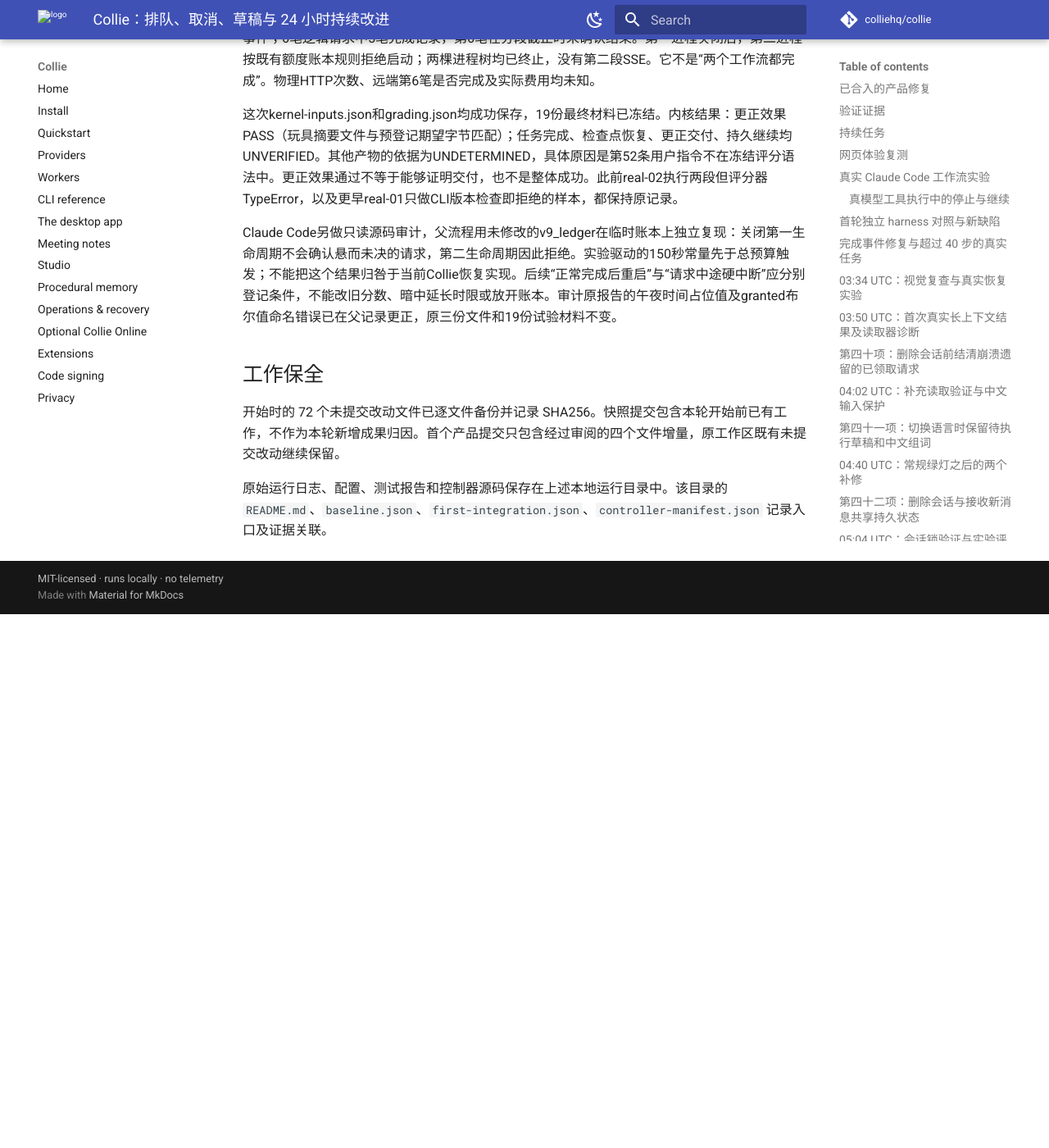
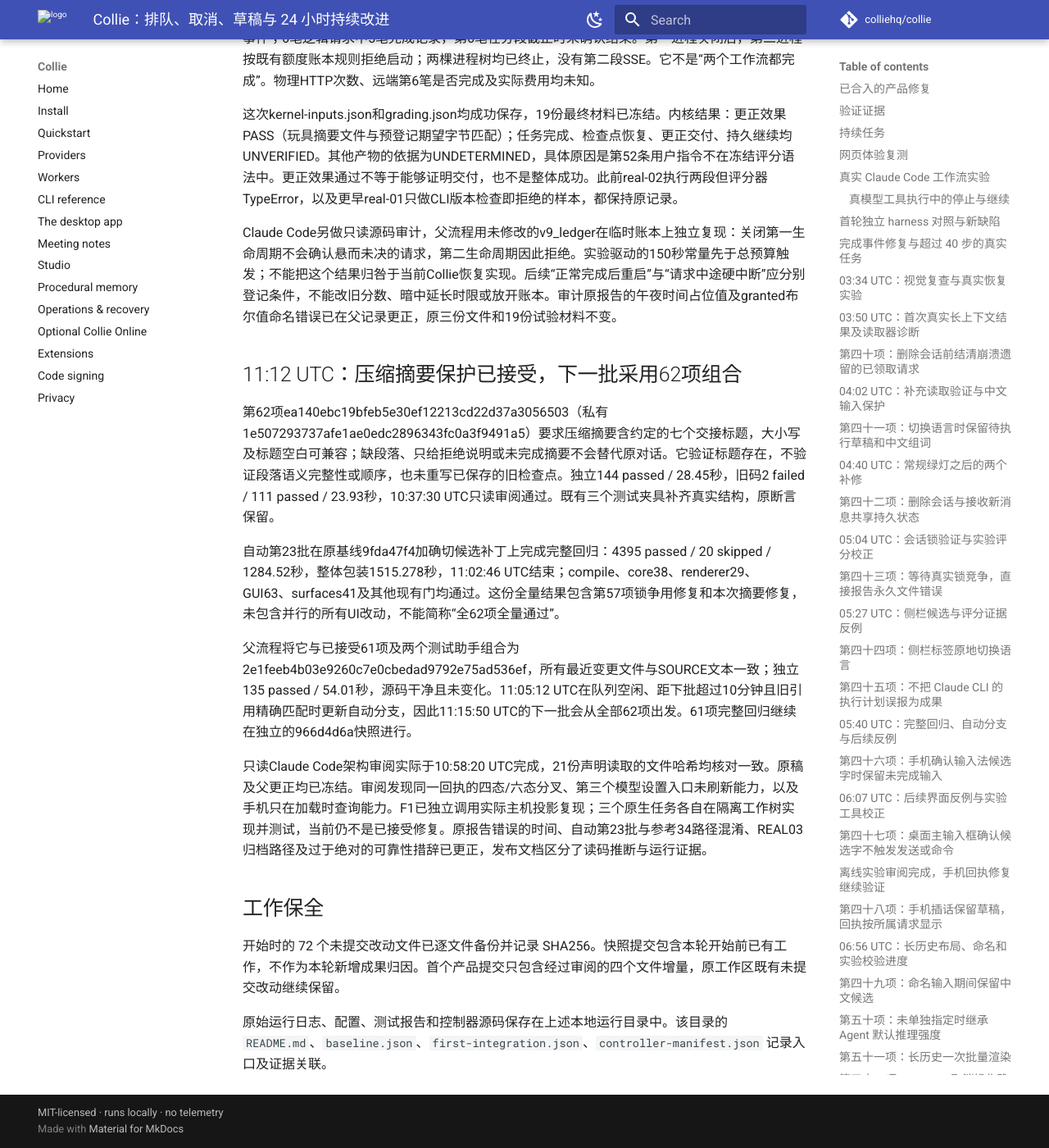
Before and after one commit to colliehq/collie, an MkDocs documentation site: the page built from docs/product-evolution-2026-09-13.md, in a window 1280 px wide and 1400 px high, scrolled down 49733 px. Shown: the whole window at 82% size. Built offline with MkDocs 1.6.1 and Material for MkDocs 9.7.7, drawn with Linux system fonts in a browser that asks for light colours; comment, search, counter and statistics services are not loaded; before the commit the page ends 50482 px from its top, so only the background shows below that; some of the changed text lies outside the part shown.

Commit message:
docs: record compaction acceptance and concrete workflow audit findings

```diff
--- /dev/null
+++ b/docs/product-architecture-review-2026-09-14.md
@@ -0,0 +1,42 @@
+# Collie 日常工作流与架构复核
+
+审阅基线为已接受的61项修复组合 `966d4d6a37582b428557b23bd2bf03a14018bfaf`。Claude Code 对21份相关源码或测试做了有范围的阅读；大型模块按入口和状态转换检查，没有宣称读完全部仓库，也没有在此次审阅中执行测试。原报告与文件哈希已冻结，推断、独立复现、修复和回归结果分别记录。
+
+## 产品判断
+
+当前最值得继续改善的是同一条用户意图经过不同入口后，状态是否仍然一致。队列接受时冻结配置、会话执行租约、持久输入对账和明确的停止原因，已经构成可靠工作的基础。最近发现的普通路径问题集中在重复实现：界面认为检查“无法确认”，下一轮模型却收到“失败”；通过选择器换模型会刷新能力，通过设置面板换模型却不会。
+
+这些分叉会让用户反复刷新页面、重选配置，或让 agent 修理没有证据表明存在的错误。统一状态判定和成功后的更新入口，比整体推倒架构更直接地改善使用体验。
+
+## 已有机制与实际边界
+
+| 工作流 | 当前机制 | 边界 |
+| --- | --- | --- |
+| 排队后再修改设置 | 接受请求时冻结运行预算和能力配置；运行时仍校验撤销的能力 | 冻结不代表忽略后续撤销，也不授予新权限 |
+| 多入口打开同一会话 | 读盘前取得执行租约；在租约下重读会话 | 是防止互相覆盖的机制，不能推导为任何崩溃下都不会丢失数据 |
+| 崩溃后恢复输入 | 根据持久日志确认已投递输入，剩余输入才释放回队列 | 无法确认外部动作是否执行时仍保留恢复栅栏 |
+| 可选步骤走不通 | 与任务声明一致的非必需步骤可以记录后跳过 | 必须继续独立工作并说明遗漏；不能把主要目标静默放弃 |
+| 长任务继续执行 | 普通交互不使用固定40轮停止；停止原因结构化记录 | 显式预算、模型调用上限、取消、权限和连续无进展仍会停止任务 |
+
+## 本次发现
+
+| 编号 | 用户触发 | 审阅时的结论 | 后续验证 |
+| --- | --- | --- | --- |
+| F1 | 上次主机检查超时，或命令退出0但无法绑定当前文件，然后继续对话 | `run_ownership` 的四态分类把二者投影成 FAILED | 父流程已直接调用实际投影复现；单独的 Claude Code 修复任务负责真实会话到下一轮模型输入的测试 |
+| F2 | 在设置面板保存 MODEL 或 PROVIDER | 只重载目录，未刷新运行能力 | 单独的 Claude Code 任务用实际设置界面与受控HTTP答复复现和修复 |
+| F3 | 桌面换模型，手机页面保持打开 | 手机运行能力仅在加载时查询 | 单独的 Claude Code 任务验证打开选项及返回页面时的刷新和旧答复保护 |
+| F4 | 给移动端状态映射传入 constructor 等非支持字段 | 部分普通对象查找缺少自有属性检查 | 低优先级加固；第一方状态词表不生成这些字段，未计为普通路径故障 |
+
+F1的“命令通过但无法确认”取决于检查是否改变被指纹记录的工作区，或存在其他证据绑定问题；不能说每次构建都会这样。上表是审阅当时的状态，实际接受与回归结果以对应提交及产品演进记录为准。
+
+## 建议的架构收敛
+
+1. Python 主机回执复用一份权威分类，再让桌面、手机和模型输入保持同一语义。前端是否抽成共享资源，应由后续契约测试覆盖后决定。
+2. 三个模型修改入口都从服务端确认的有效值更新当前模型和能力。能力读请求按代次接收，旧成功与旧失败都不能覆盖新结果。
+3. 继续比较网页和终端的已接受队列重放规则，再考虑提取共享解析入口。现在已有防护，重构不得改变拒绝条件或已接受请求的权限。
+
+## 实验结论的限度
+
+此前 REAL03 使用冻结参考快照34，并非本次产品基线。第一段在实验自身150秒时限停止，留下未确认完成的逻辑请求，第二段被账本拒绝。更正效果一项通过；完成、交付、恢复、持续执行仍未验证。19份材料保存在实验工作目录的 `manual/v10-real03-parent-capture`，后续审计位于 `manual/v10-live-cutoff-audit`。不能据此宣布当前产品恢复失败，也不能据此给其他 harness 排名。
+
+原审阅中未核实的生成时间、自动第23批路径与参考34的混淆、产物归档路径及过于绝对的可靠性表述，均已在父记录更正，原稿保留。
--- a/docs/product-evolution-2026-09-13.md
+++ b/docs/product-evolution-2026-09-13.md
@@ -2,7 +2,7 @@
 
 本轮从 2026-09-13 05:15 PDT 开始，后台任务截止于 2026-09-14 05:15 PDT。
 
-六十一项产品改动已本地提交，另有侧栏测试时钟与快速任务测试助手修复。最新改动让首次设置的模型和运行能力提示保持一致，防止旧答复覆盖新选择；桌面检查状态优先采用实际记录，超时不会被旧“通过”标记改绿。全部61项干净组合966d4d6a已开始完整回归，尚待结果。此前最近完成的完整回归覆盖前五十三项与时钟夹具：4387 passed / 20 skipped。真实连续任务实验已保存一次实际评分：更正效果通过，整体完成、交付、恢复和继续仍未验证；它因实验自身150秒分段时限及未确认请求保护而止步，不能据此声称当前产品恢复失败或跨harness排名。
+六十二项产品改动已本地提交，另有侧栏测试时钟与快速任务测试助手修复。第62项拒绝缺少交接段落的压缩摘要并保留原对话；其自动分支完整回归4395 passed / 20 skipped。含全部62项的干净组合2e1feeb4已通过135项专项检查；全部61项的完整回归仍在独立快照966d4d6a运行，两者覆盖范围分别记录。最新源码审阅及产品判断见[工作流与架构复核](product-architecture-review-2026-09-14.md)：模型检查上下文、设置入口和手机能力同步正在分开复现与修复，尚未计入已接受数量。真实连续任务实验仅更正效果通过，完成、交付、恢复和继续仍未验证，不能构成当前产品或跨harness排名。
 
 ## 已合入的产品修复
 
@@ -708,6 +708,16 @@
 
 Claude Code另做只读源码审计，父流程用未修改的v9_ledger在临时账本上独立复现：关闭第一生命周期不会确认悬而未决的请求，第二生命周期因此拒绝。实验驱动的150秒常量先于总预算触发；不能把这个结果归咎于当前Collie恢复实现。后续“正常完成后重启”与“请求中途硬中断”应分别登记条件，不能改旧分数、暗中延长时限或放开账本。审计原报告的午夜时间占位值及granted布尔值命名错误已在父记录更正，原三份文件和19份试验材料不变。
 
+## 11:12 UTC：压缩摘要保护已接受，下一批采用62项组合
+
+第62项ea140ebc19bfeb5e30ef12213cd22d37a3056503（私有1e507293737afe1ae0edc2896343fc0a3f9491a5）要求压缩摘要含约定的七个交接标题，大小写及标题空白可兼容；缺段落、只给拒绝说明或未完成摘要不会替代原对话。它验证标题存在，不验证段落语义完整性或顺序，也未重写已保存的旧检查点。独立144 passed / 28.45秒，旧码2 failed / 111 passed / 23.93秒，10:37:30 UTC只读审阅通过。既有三个测试夹具补齐真实结构，原断言保留。
+
+自动第23批在原基线9fda47f4加确切候选补丁上完成完整回归：4395 passed / 20 skipped / 1284.52秒，整体包装1515.278秒，11:02:46 UTC结束；compile、core38、renderer29、GUI63、surfaces41及其他现有门均通过。这份全量结果包含第57项锁争用修复和本次摘要修复，未包含并行的所有UI改动，不能简称“全62项全量通过”。
+
+父流程将它与已接受61项及两个测试助手组合为2e1feeb4b03e9260c7e0cbedad9792e75ad536ef，所有最近变更文件与SOURCE文本一致；独立135 passed / 54.01秒，源码干净且未变化。11:05:12 UTC在队列空闲、距下批超过10分钟且旧引用精确匹配时更新自动分支，因此11:15:50 UTC的下一批会从全部62项出发。61项完整回归继续在独立的966d4d6a快照进行。
+
+只读Claude Code架构审阅实际于10:58:20 UTC完成，21份声明读取的文件哈希均核对一致。原稿及父更正均已冻结。审阅发现同一回执的四态/六态分叉、第三个模型设置入口未刷新能力，以及手机只在加载时查询能力。F1已独立调用实际主机投影复现；三个原生任务各自在隔离工作树实现并测试，当前仍不是已接受修复。原报告错误的时间、自动第23批与参考34路径混淆、REAL03归档路径及过于绝对的可靠性措辞已更正，发布文档区分了读码推断与运行证据。
+
 ## 工作保全
 
 开始时的 72 个未提交改动文件已逐文件备份并记录 SHA256。快照提交包含本轮开始前已有工作，不作为本轮新增成果归因。首个产品提交只包含经过审阅的四个文件增量，原工作区既有未提交改动继续保留。
```
